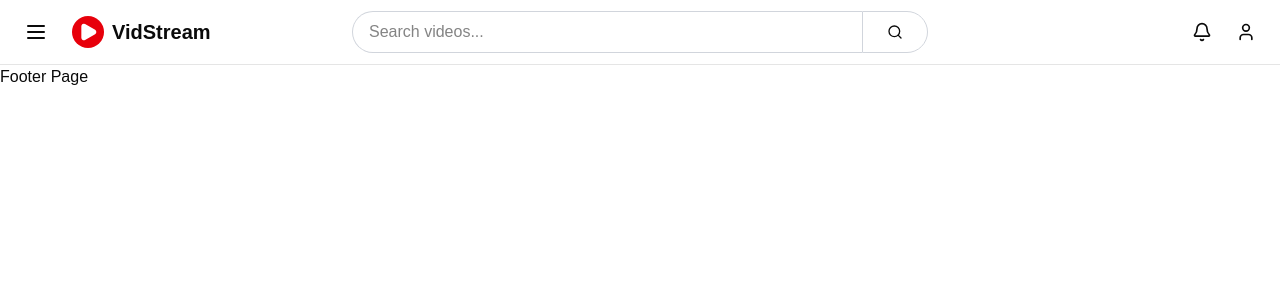
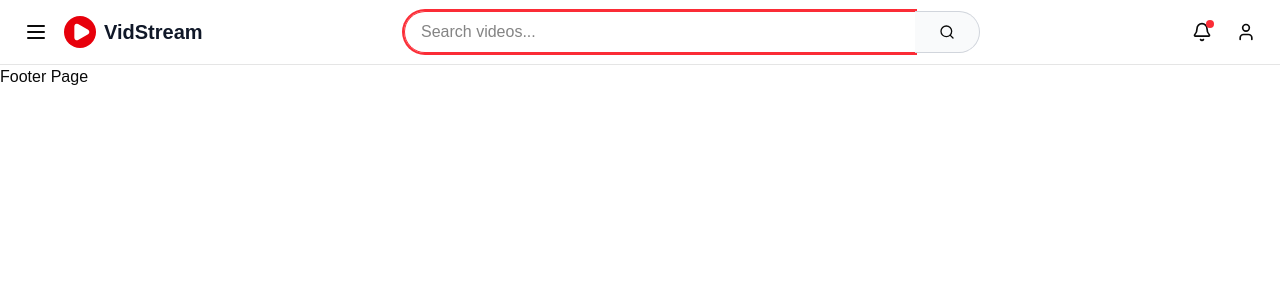
Before and after one commit to itsmesaadali/VideoStreamFronted, a React (Vite) app in the folder frontend/: page / in a window 1280 px wide. Shown: the top 300 px of the page. Built offline with nearby package versions, Linux system fonts and the light colour scheme.

Commit message:
make the header perfect align and also search result maker

```diff
--- a/frontend/src/components/Layout/Header.jsx
+++ b/frontend/src/components/Layout/Header.jsx
@@ -1,12 +1,11 @@
-import { useState } from "react"
-import {Link } from 'react-router-dom'
-// import {Button } from '../UI/button'
-// import {Avatar, AvatarFallback, AvatarImage } from '../UI/avatar'
-import { Play, Search, Menu, Bell, User, ArrowLeft, X } from 'lucide-react'
-// import { Input } from '../UI/input'
+import React, { useState } from "react";
+import { Link } from "react-router-dom";
+import { Menu, Search, Bell, User, ArrowLeft, X, Play } from "lucide-react";
+import { SearchResults } from "./SearchResults";
 
 export const Header = () => {
   const [isMobSearch, setIsMobSearch] = useState(false);
+  const [query, setQuery] = useState("");
 
   const handleMobSearch = () => {
     setIsMobSearch(!isMobSearch);
@@ -14,13 +13,14 @@ export const Header = () => {
 
   return (
     <header className="sticky top-0 z-50 w-full border-b bg-white/95 backdrop-blur supports-[backdrop-filter]:bg-white/60">
-      <div className="relative flex h-16 items-center px-4 max-w-screen-xl mx-auto w-full">
-        {/* Mobile Search */}
+      <div className="relative h-16 w-full flex items-center">
+        {/* === Mobile Search === */}
         {isMobSearch ? (
           <div className="flex items-center gap-3 w-full md:hidden">
             <button
-              className="rounded-full flex-shrink-0 p-2"
+              className="rounded-full flex-shrink-0 p-2 hover:bg-gray-100 transition-colors"
               onClick={handleMobSearch}
+              aria-label="Back"
             >
               <ArrowLeft className="h-5 w-5" />
             </button>
@@ -28,63 +28,105 @@ export const Header = () => {
               <input
                 type="text"
                 placeholder="Search videos..."
-                className="rounded-l-full border border-gray-300 border-r-0 px-4 py-2 focus:outline-none focus:ring-2 focus:ring-red-500 w-full"
+                className="rounded-l-full border border-gray-300 border-r-0 px-4 py-2 focus:outline-none focus:ring-2 focus:ring-red-500 focus:border-red-500 w-full"
+                value={query}
+                onChange={(e) => setQuery(e.target.value)}
                 autoFocus
               />
-              <button className="rounded-r-full border border-gray-300 px-4 py-2 bg-transparent">
+              <SearchResults
+                query={query}
+                onClose={() => {
+                  setQuery("");
+                  setIsMobSearch(false);
+                }}
+              />
+
+              <button
+                className="rounded-r-full border border-gray-300 px-4 py-2 bg-gray-50 hover:bg-gray-100 transition-colors"
+                aria-label="Search"
+              >
                 <Search className="h-4 w-4" />
               </button>
             </div>
             <button
-              className="rounded-full flex-shrink-0 p-2"
+              className="rounded-full flex-shrink-0 p-2 hover:bg-gray-100 transition-colors"
               onClick={handleMobSearch}
+              aria-label="Close search"
             >
               <X className="h-5 w-5" />
             </button>
           </div>
         ) : (
           <>
-            {/* Left - Logo & Menu */}
-            <div className="flex items-center gap-2 md:gap-4 flex-shrink-0">
-              <button className="rounded-full p-2">
+            {/* === Absolute Left: Logo + Menu === */}
+            <div className="absolute left-0 flex items-center gap-2 pl-4">
+              <button
+                className="rounded-full p-2 hover:bg-gray-100 transition-colors"
+                aria-label="Menu"
+              >
                 <Menu className="h-6 w-6" />
               </button>
-              <Link to="/" className="flex items-center gap-2">
-                <div className="h-8 w-8 bg-red-600 rounded-full flex items-center justify-center">
-                  <Play className="h-5 w-5 text-white fill-white" />
+              <Link to="/" className="flex items-center gap-2 group">
+                <div className="h-8 w-8 bg-red-600 rounded-full flex items-center justify-center group-hover:bg-red-700 transition-colors">
+                  <Play className="h-5 w-5 text-white fill-white ml-0.5" />
                 </div>
-                <span className="text-xl font-bold hidden sm:block">VidStream</span>
-                <span className="text-lg font-bold sm:hidden">VS</span>
+                <span className="text-xl font-bold text-gray-900 hidden sm:block group-hover:text-red-600 transition-colors">
+                  VidStream
+                </span>
+                <span className="text-lg font-bold text-gray-900 sm:hidden group-hover:text-red-600 transition-colors">
+                  VS
+                </span>
               </Link>
             </div>
-
-            {/* Center - Search (absolute center using absolute + translate) */}
-            <div className="hidden md:flex absolute left-1/2 transform -translate-x-1/2 w-full max-w-xl">
-              <div className="flex w-full">
+            {/* === Center Section: Search (Desktop Only) === */}
+            <div className="hidden md:flex justify-center flex-1 mx-auto px-4 ml-[200px]">
+              <div className="w-full max-w-xl">
+                <div className="flex">
                   <input
                     type="text"
                     placeholder="Search videos..."
-                  className="rounded-l-full border border-gray-300 border-r-0 px-4 py-2 w-full"
+                    className="rounded-l-full border border-gray-300 border-r-0 px-4 py-2 w-full focus:outline-none focus:ring-2 focus:ring-red-500 focus:border-red-500 transition-all"
+                    value={query}
+                    onChange={(e) => setQuery(e.target.value)}
+                    autoFocus
                   />
-                <button className="rounded-r-full border border-gray-300 px-6 py-2 bg-transparent">
+                  <SearchResults query={query} onClose={() => setQuery("")} />
+                  <button
+                    className="rounded-r-full border border-gray-300 px-6 py-2 bg-gray-50 hover:bg-gray-100 transition-colors border-l-0"
+                    aria-label="Search"
+                  >
                     <Search className="h-4 w-4" />
                   </button>
                 </div>
               </div>
+            </div>
 
-            {/* Right - Action buttons */}
-            <div className="flex items-center gap-1 md:gap-2 flex-shrink-0 ml-auto">
+            {/* === Right Section === */}
+            <div className="flex items-center gap-1 md:gap-2 ml-auto pr-4">
+              {/* Mobile Search Button */}
               <button
-                className="rounded-full p-2 md:hidden"
+                className="rounded-full p-2 md:hidden hover:bg-gray-100 transition-colors"
                 onClick={handleMobSearch}
+                aria-label="Search"
               >
                 <Search className="h-5 w-5" />
               </button>
-              <button className="rounded-full p-2">
+
+              {/* Notifications */}
+              <button
+                className="rounded-full p-2 hover:bg-gray-100 transition-colors relative"
+                aria-label="Notifications"
+              >
                 <Bell className="h-5 w-5" />
+                <span className="absolute top-1.5 right-1.5 w-2 h-2 bg-red-500 rounded-full"></span>
               </button>
+
+              {/* User */}
               <Link to="/login">
-                <button className="rounded-full p-2">
+                <button
+                  className="rounded-full p-2 hover:bg-gray-100 transition-colors"
+                  aria-label="User profile"
+                >
                   <User className="h-5 w-5" />
                 </button>
               </Link>
--- /dev/null
+++ b/frontend/src/components/Layout/SearchResults.jsx
@@ -0,0 +1,73 @@
+import React, { useState, useEffect } from "react";
+import { useNavigate } from "react-router-dom";
+
+const dummyResults = [
+  { id: 1, title: "React Tutorial", link: "/videos/1" },
+  { id: 2, title: "Node.js Crash Course", link: "/videos/2" },
+  { id: 3, title: "MongoDB Aggregation", link: "/videos/3" },
+  { id: 4, title: "Tailwind CSS Basics", link: "/videos/4" },
+  { id: 5, title: "Express.js Guide", link: "/videos/5" },
+];
+
+export const SearchResults = ({ query, onClose }) => {
+  const navigate = useNavigate();
+  const [activeIndex, setActiveIndex] = useState(0);
+  const [filtered, setFiltered] = useState([]);
+
+  useEffect(() => {
+    const results = dummyResults.filter(item =>
+      item.title.toLowerCase().includes(query.toLowerCase())
+    );
+    setFiltered(results);
+    setActiveIndex(0);
+  }, [query]);
+
+  const handleKeyDown = (e) => {
+    if (!filtered.length) return;
+
+    switch (e.key) {
+      case "ArrowDown":
+        setActiveIndex((prev) => (prev + 1) % filtered.length);
+        break;
+      case "ArrowUp":
+        setActiveIndex((prev) =>
+          prev === 0 ? filtered.length - 1 : prev - 1
+        );
+        break;
+      case "Enter":
+        navigate(filtered[activeIndex].link);
+        onClose?.(); // Optional: close the dropdown or mobile search
+        break;
+      default:
+        break;
+    }
+  };
+
+  useEffect(() => {
+    window.addEventListener("keydown", handleKeyDown);
+    return () => window.removeEventListener("keydown", handleKeyDown);
+  });
+
+  if (!query || filtered.length === 0) return null;
+
+  return (
+    <div className="absolute z-50 mt-12 w-full max-w-xl bg-white border border-gray-300 rounded-lg shadow-lg ">
+      <ul className="max-h-60 overflow-auto">
+        {filtered.map((item, index) => (
+          <li
+            key={item.id}
+            className={`px-4 py-2 cursor-pointer ${
+              index === activeIndex ? "bg-red-100 text-red-600" : "hover:bg-gray-100"
+            }`}
+            onClick={() => {
+              navigate(item.link);
+              onClose?.();
+            }}
+          >
+            {item.title}
+          </li>
+        ))}
+      </ul>
+    </div>
+  );
+};
```
Lines whose indentation alone changed are shown as unchanged.
